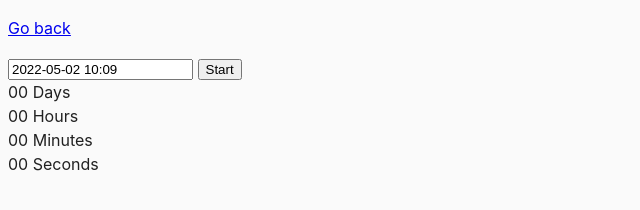
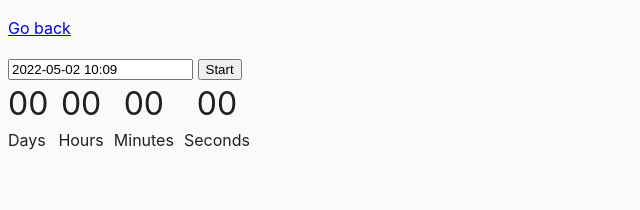
Before and after one commit to rostykwave/goit-js-hw-09-Parcell-2, a website built with Parcel: page src/02-timer.html in a window 1280 px wide. Shown: the whole page, without its empty margins (0-640 px from the left). Built offline with nearby package versions, Linux system fonts and the light colour scheme.

Commit message:
Notyflix added

```diff
--- a/package.json
+++ b/package.json
@@ -27,6 +27,7 @@
     "sass": "^1.32.8"
   },
   "dependencies": {
-    "flatpickr": "^4.6.13"
+    "flatpickr": "^4.6.13",
+    "notiflix": "^3.2.5"
   }
 }
--- a/src/css/common.css
+++ b/src/css/common.css
@@ -16,3 +16,22 @@ img {
   display: block;
   max-width: 100%;
 }
+
+.timer{
+  display: flex;
+}
+
+.field{
+  display: flex;
+  flex-direction: column;
+}
+
+.field:not(:last-child){
+  margin-right: 10px;
+}
+
+.field .value{
+  display: inline-flex;
+  justify-content: center;
+  font-size: 32px;
+}
--- a/src/js/02-timer.js
+++ b/src/js/02-timer.js
@@ -1,5 +1,7 @@
 import flatpickr from "flatpickr";
 import "flatpickr/dist/flatpickr.min.css";
+import { Notify } from 'notiflix/build/notiflix-notify-aio';
+
 
 const refs = {
     start: document.querySelector('button[data-start]'),
@@ -9,9 +11,7 @@ const refs = {
     seconds: document.querySelector('span[data-seconds]'),
 }
 
-// console.dir(refs.seconds.textContent);
-
-///різниця між часами
+///вибрана дата
 let selectedTimestamp = 0;
 
 ///об'єкт опцій для передачі в flatpickr
@@ -28,7 +28,8 @@ const options = {
 
 
       if (selectedTimestamp < currentTimestamp) {
-          alert("Please choose a date in the future");
+        //   alert("Please choose a date in the future");
+          Notify.warning('Please choose a date in the future');
           refs.start.setAttribute('disabled', true);
       } else {
           refs.start.removeAttribute('disabled');
@@ -39,26 +40,19 @@ const options = {
 
 
 
-
-
-///Основний функціонал - код виконання
+///Основний функціонал - виконання коду
 flatpickr("#datetime-picker", options);
 
 refs.start.addEventListener('click', onStartClick)
 
 
-
-
-
-
 ////Функції
-
 function onStartClick(){
     const timerId = setInterval(setInterface, 1000);
     refs.start.setAttribute('disabled', true);
 }
 
-////Форматування значення
+////Форматування значення виводу в інтерфейс
 function addLeadingZero(value) {
     return value.toString().padStart(2, '0');
 }
@@ -72,7 +66,7 @@ function setInterface() {
     /////в об'єкті з розподілом на дні, години тощо
     const timeLeft = convertMs(timeLeftInMs);
 
-
+   ////Перевірка, яка не дозволяє переходити на від'ємні значення відліку часу
     if (timeLeftInMs >= 0) {
         refs.days.textContent = addLeadingZero(timeLeft.days);
         refs.hours.textContent = addLeadingZero(timeLeft.hours);
@@ -81,7 +75,7 @@ function setInterface() {
     }
 }
 
-
+///Функція для перетворення мілісекунд UNIX  в об'єкт з набором {день, година, хвилина, секунда}
 function convertMs(ms) {
   // Number of milliseconds per unit of time
   const second = 1000;
```
Also changed, not shown: 1 other file.
